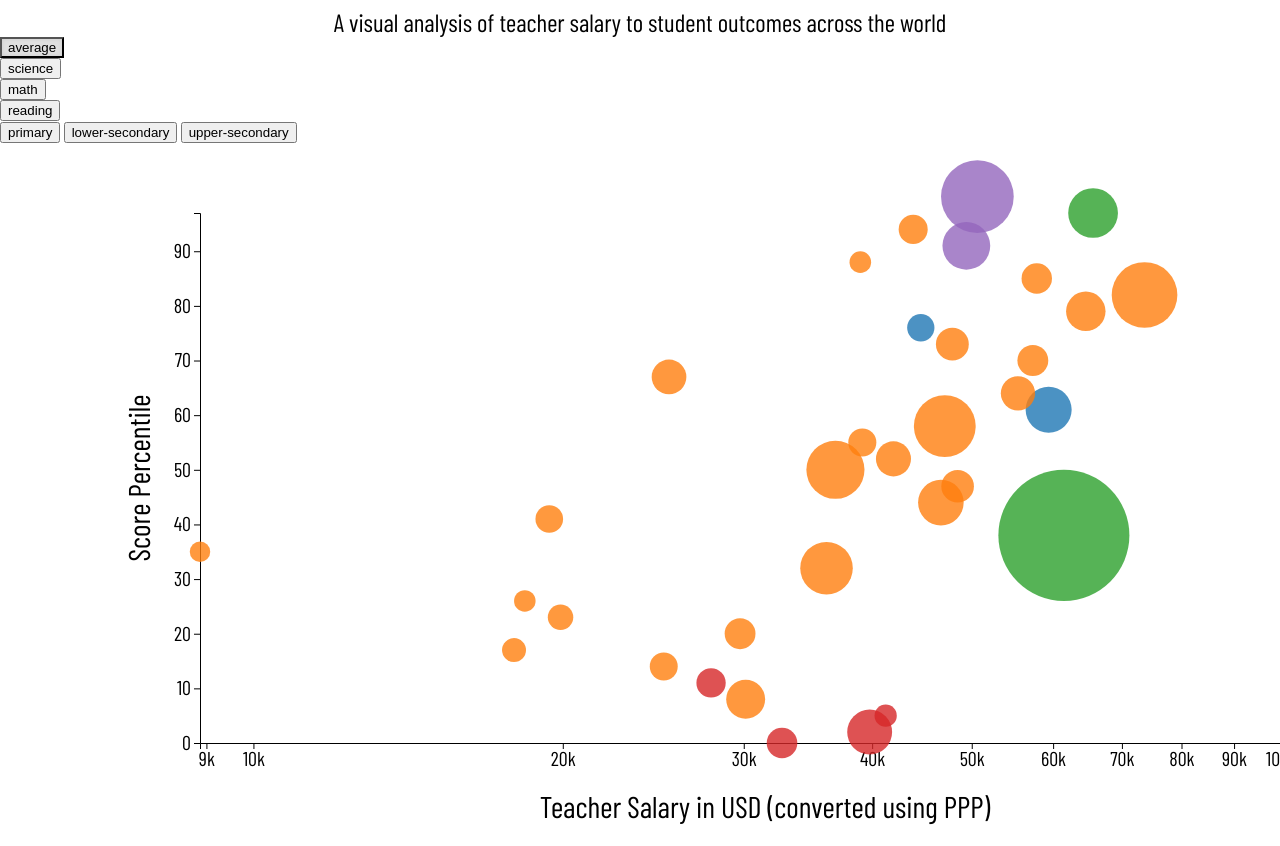
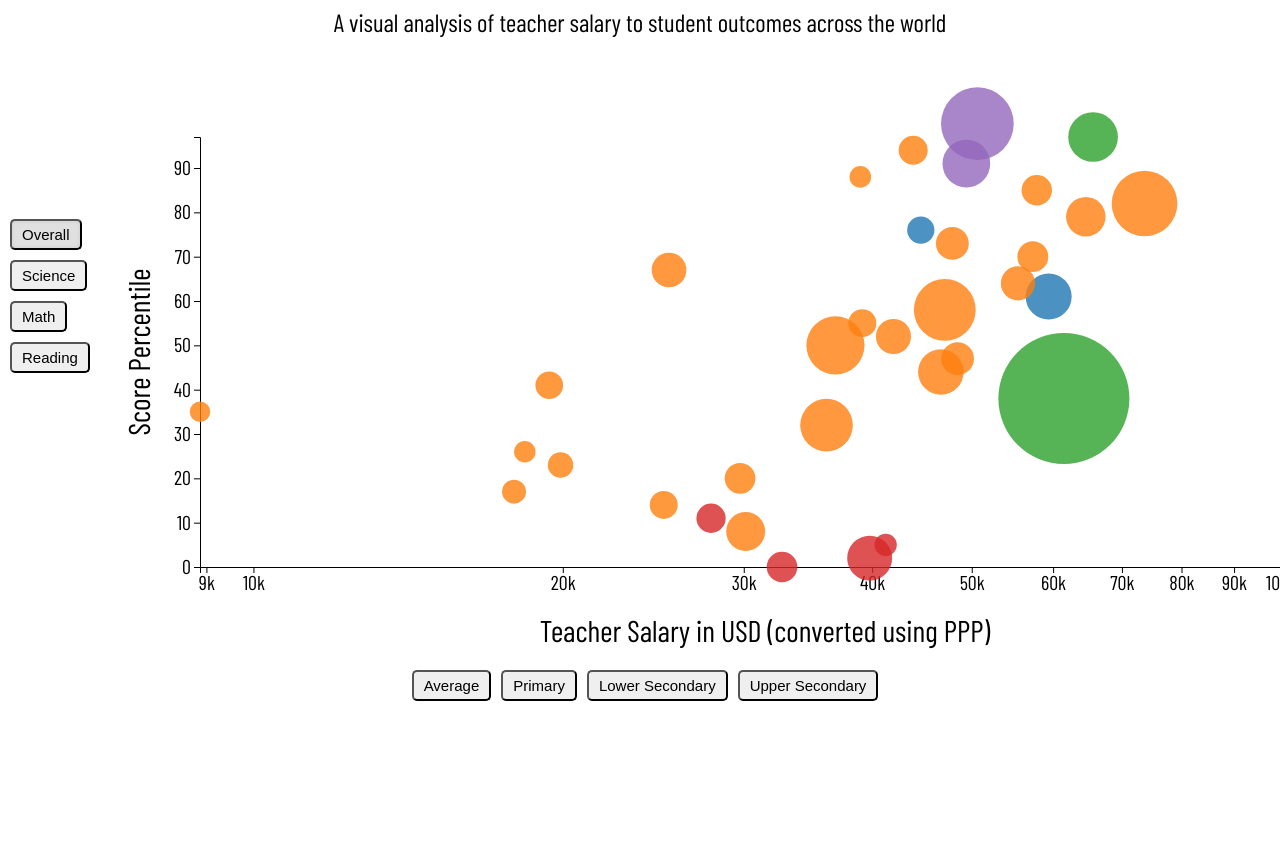
Before and after one commit to brillantewang/brillantewang.github.io, a website: page index.html in a window 1280 px wide. Shown: the part 81-927 px from the top of the page. After the commit the page ends 832 px from the top, so only its background shows below. Drawn offline with nearby package versions, Linux system fonts and the light colour scheme.

Commit message:
Format button locations

```diff
--- a/app.js
+++ b/app.js
@@ -42,3 +42,7 @@ document.getElementById("lower-secondary").addEventListener("click", () => {
 document.getElementById("upper-secondary").addEventListener("click", () => {
   salary("upper_secondary")
 })
+
+document.getElementById("average-salary").addEventListener("click", () => {
+  salary("average")
+})
--- a/index.html
+++ b/index.html
@@ -10,16 +10,17 @@
     <h1>TeacherPay</h1>
     <h3>A visual analysis of teacher salary to student outcomes across the world</h3>
     <div class="subject-btns">
-      <button class="subject-btn" id="average" autofocus>average</button>
-      <button class="subject-btn" id="science">science</button>
-      <button class="subject-btn" id="math">math</button>
-      <button class="subject-btn" id="reading">reading</button>
+      <button class="subject-btn" id="average" autofocus>Overall</button>
+      <button class="subject-btn" id="science">Science</button>
+      <button class="subject-btn" id="math">Math</button>
+      <button class="subject-btn" id="reading">Reading</button>
     </div>
 
     <div class="school-type-btns">
-      <button class="school-type-btn" id="primary">primary</button>
-      <button class="school-type-btn" id="lower-secondary">lower-secondary</button>
-      <button class="school-type-btn" id="upper-secondary">upper-secondary</button>
+      <button class="school-type-btn" id="average-salary">Average</button>
+      <button class="school-type-btn" id="primary">Primary</button>
+      <button class="school-type-btn" id="lower-secondary">Lower Secondary</button>
+      <button class="school-type-btn" id="upper-secondary">Upper Secondary</button>
     </div>
     <script src="bundle.js"></script>
   </body>
--- a/stylesheets/graph.css
+++ b/stylesheets/graph.css
@@ -37,6 +37,16 @@ h3 {
   font-size: 25px;
 }
 
+button {
+  padding: 5px 10px 5px 10px;
+  border-radius: 5px;
+  font-size: 15px;
+}
+
+svg {
+  margin-top: 30px;
+}
+
 .axis {
   font-size: 20px;
 }
@@ -58,4 +68,21 @@ h3 {
   display: flex;
   flex-direction: column;
   align-items: flex-start;
+  position: absolute;
+  top: 300px;
+  margin-left: 10px;
 }
+
+.subject-btn {
+  margin-bottom: 10px;
+}
+
+.school-type-btns {
+  display: flex;
+  justify-content: center;
+  margin-bottom: 50px;
+}
+
+.school-type-btn {
+  margin-left: 10px;
+}
```
Also changed, not shown: graph.js (+12 -3 lines), bundle.js.
